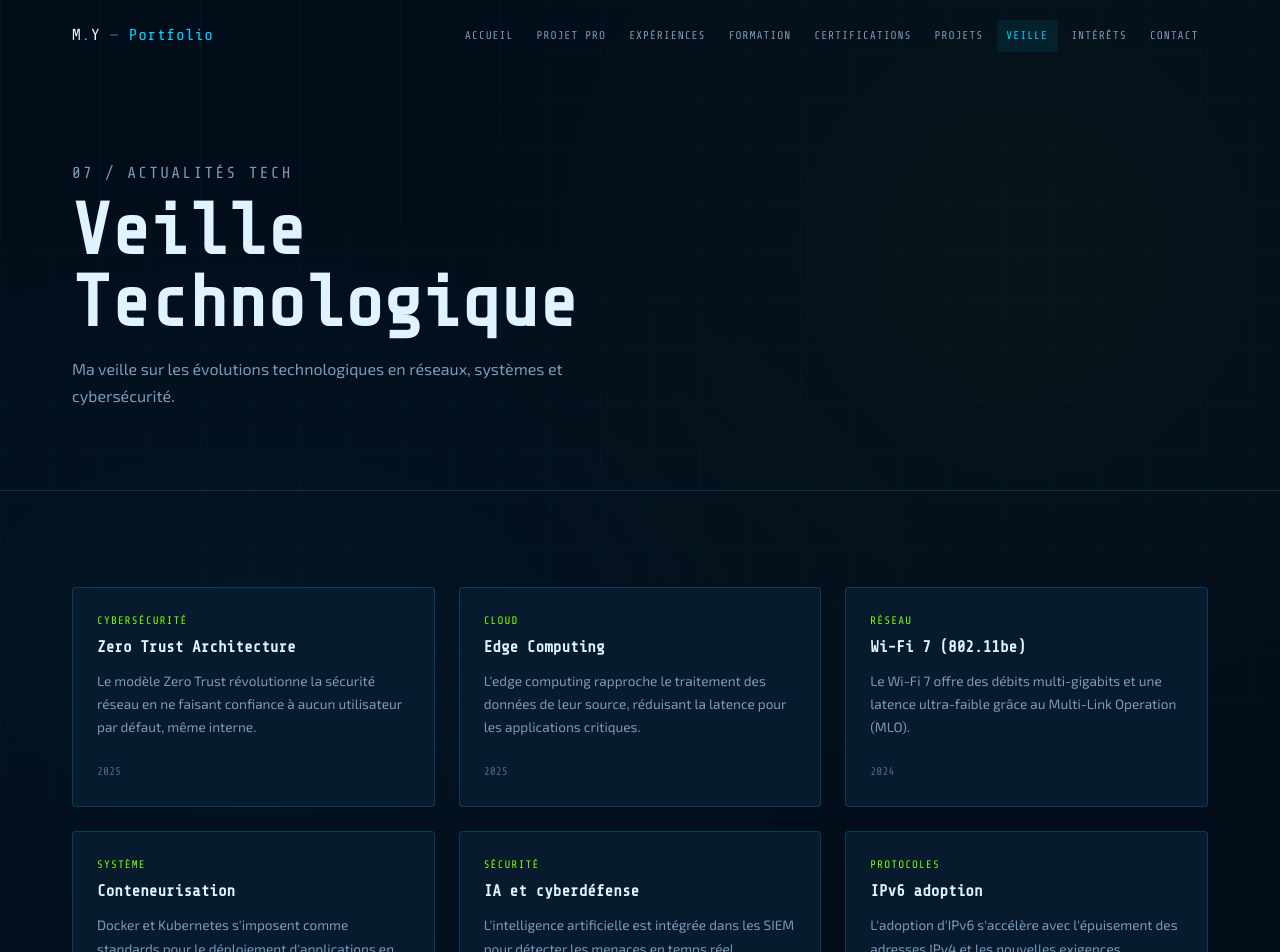
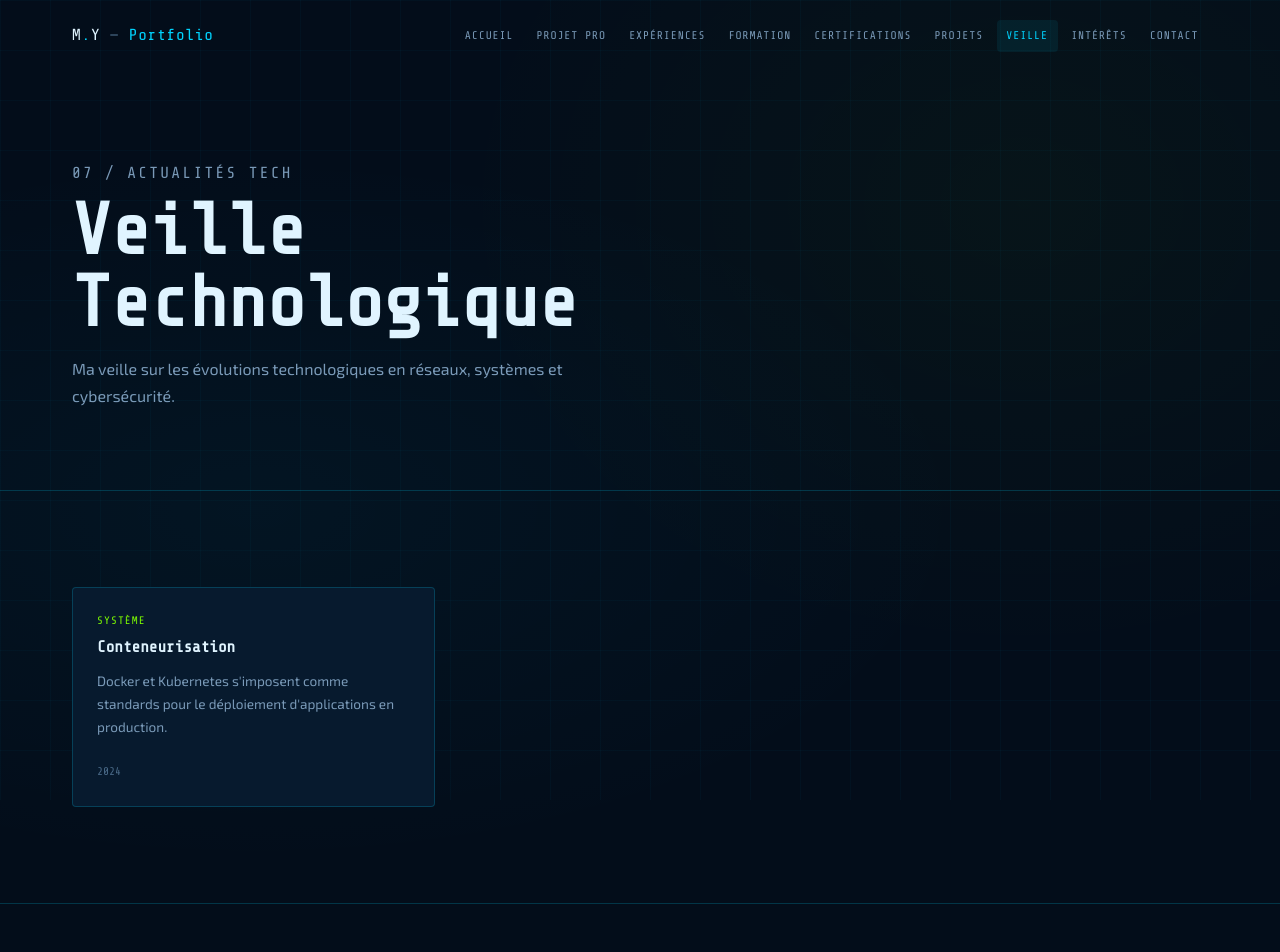
Before and after one commit to Sachanobi24/portfolio, a Next.js app: page /veille in a window 1280 px wide. Shown: the top 952 px of the page. Built offline with nearby package versions, Linux system fonts and the light colour scheme.

Commit message:
feat: veille RSS en temps réel.

```diff
--- a/src/data/config.ts
+++ b/src/data/config.ts
@@ -221,46 +221,12 @@ export const config = {
   // ----------------------------------------------------------
   veille: [
     {
-      categorie: "Cybersécurité",
-      titre: "Zero Trust Architecture",
-      contenu:
-        "Le modèle Zero Trust révolutionne la sécurité réseau en ne faisant confiance à aucun utilisateur par défaut, même interne.",
-      date: "2025",
-    },
-    {
-      categorie: "Cloud",
-      titre: "Edge Computing",
-      contenu:
-        "L'edge computing rapproche le traitement des données de leur source, réduisant la latence pour les applications critiques.",
-      date: "2025",
-    },
-    {
-      categorie: "Réseau",
-      titre: "Wi-Fi 7 (802.11be)",
-      contenu:
-        "Le Wi-Fi 7 offre des débits multi-gigabits et une latence ultra-faible grâce au Multi-Link Operation (MLO).",
-      date: "2024",
-    },
-    {
       categorie: "Système",
       titre: "Conteneurisation",
       contenu:
         "Docker et Kubernetes s'imposent comme standards pour le déploiement d'applications en production.",
       date: "2024",
-    },
-    {
-      categorie: "Sécurité",
-      titre: "IA et cyberdéfense",
-      contenu:
-        "L'intelligence artificielle est intégrée dans les SIEM pour détecter les menaces en temps réel.",
-      date: "2025",
-    },
-    {
-      categorie: "Protocoles",
-      titre: "IPv6 adoption",
-      contenu:
-        "L'adoption d'IPv6 s'accélère avec l'épuisement des adresses IPv4 et les nouvelles exigences réglementaires.",
-      date: "2024",
+      keywords: ["docker", "kubernetes", "conteneur"],
     },
   ],
 
```
Also changed, not shown: src/app/api/rss/route.ts (+6 -26 lines).
